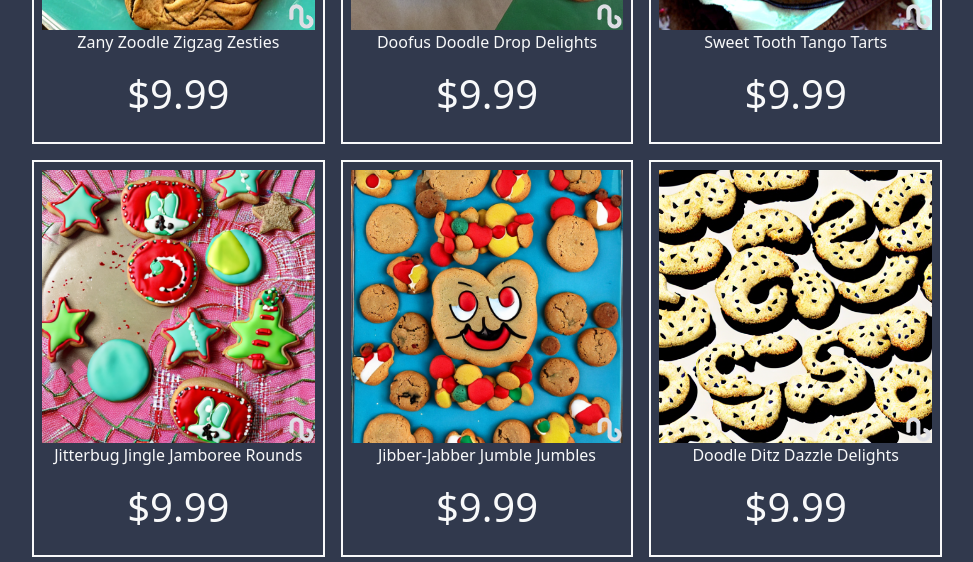
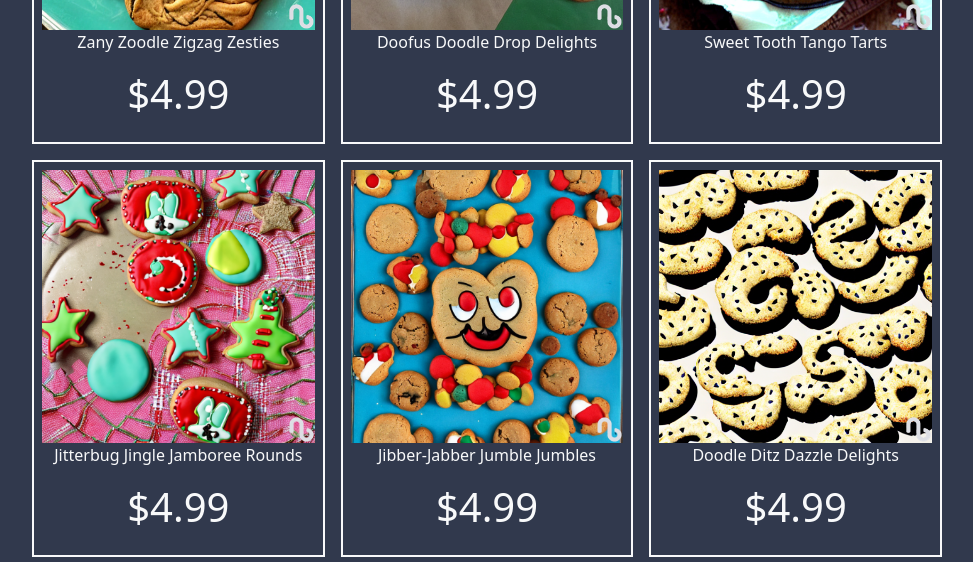
Before and after one commit to Balu00000/Balu.github.io, a plain HTML site: page Coffee_types.html in a window 1280 px wide. Shown: the part 1307-1869 px from the top of the page, without its empty margins (141-1114 px from the left). Drawn offline with nearby package versions, Linux system fonts and the light colour scheme.

Commit message:
Update Coffee_types.html

```diff
--- a/Coffee_types.html
+++ b/Coffee_types.html
@@ -68,25 +68,25 @@
 
                 <div class="row">
                     <div class="col p-2 m-2 border border-2 border-light text-light item"><img class="img-fluid" src="Coffee-cookies/Zany Zoodle Zigzag Zesties.png" alt="">
-                        <p>Zany Zoodle Zigzag Zesties<br> <h1>$9.99</h1></p>
+                        <p>Zany Zoodle Zigzag Zesties<br> <h1>$4.99</h1></p>
                       </div>
                       <div class="col p-2 m-2 border border-2 border-light text-light item"><img class="img-fluid" src="Coffee-cookies/Doofus Doodle Drop Delights.png" alt="">
-                        <p>Doofus Doodle Drop Delights<br> <h1>$9.99</h1></p>
+                        <p>Doofus Doodle Drop Delights<br> <h1>$4.99</h1></p>
                       </div>
                       <div class="col p-2 m-2 border border-2 border-light text-light item"><img class="img-fluid" src="Coffee-cookies/Sweet Tooth Tango Tarts.png" alt="">
-                        <p>Sweet Tooth Tango Tarts<br> <h1>$9.99</h1></p>
+                        <p>Sweet Tooth Tango Tarts<br> <h1>$4.99</h1></p>
                       </div>
                 </div>
 
                 <div class="row">
                     <div class="col p-2 m-2 border border-2 border-light text-light item"><img class="img-fluid" src="Coffee-cookies/Jitterbug Jingle Jamboree Rounds.png" alt="">
-                        <p>Jitterbug Jingle Jamboree Rounds<br> <h1>$9.99</h1></p>
+                        <p>Jitterbug Jingle Jamboree Rounds<br> <h1>$4.99</h1></p>
                       </div>
                       <div class="col p-2 m-2 border border-2 border-light text-light item"><img class="img-fluid" src="Coffee-cookies/Jibber-Jabber Jumble Jumbles.png" alt="">
-                        <p>Jibber-Jabber Jumble Jumbles<br> <h1>$9.99</h1></p>
+                        <p>Jibber-Jabber Jumble Jumbles<br> <h1>$4.99</h1></p>
                       </div>
                       <div class="col p-2 m-2 border border-2 border-light text-light item"><img class="img-fluid" src="Coffee-cookies/Doodle Ditz Dazzle Delights.png" alt="">
-                        <p>Doodle Ditz Dazzle Delights<br> <h1>$9.99</h1></p>
+                        <p>Doodle Ditz Dazzle Delights<br> <h1>$4.99</h1></p>
                       </div>
                 </div>
 
```
